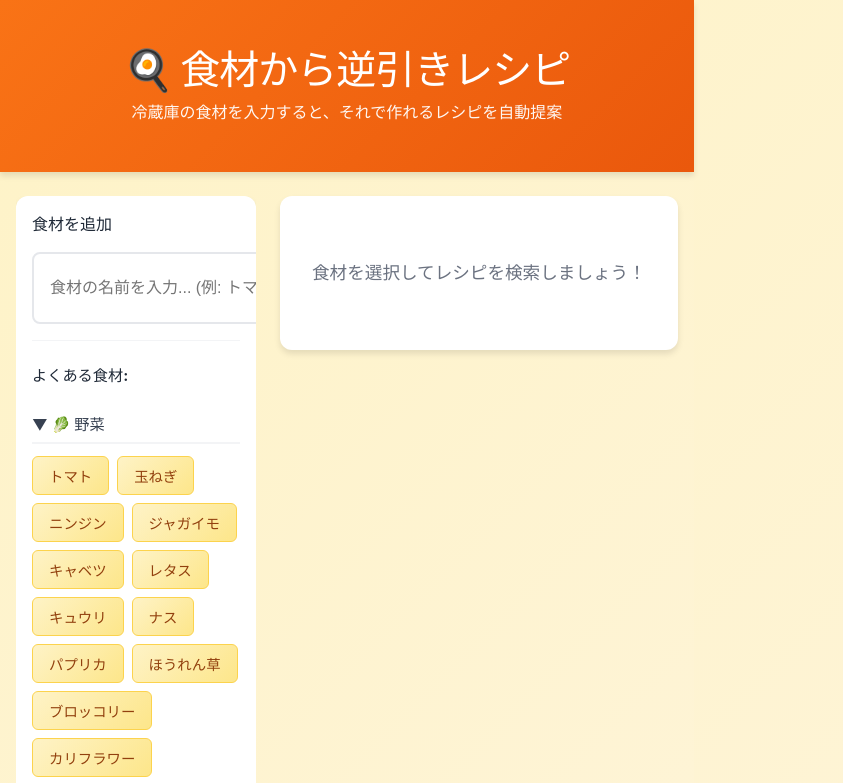
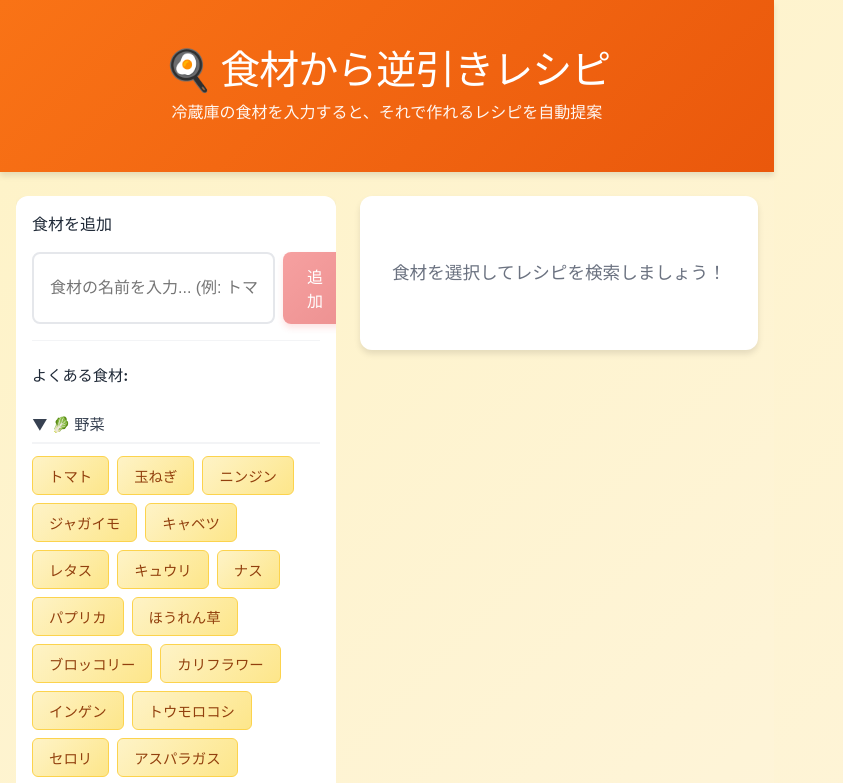
Before and after one commit to marutaniiine/recipe-finder, a React app in the folder app/: page / in a window 1280 px wide. Shown: the top 783 px of the page, without its empty margins (0-843 px from the left). Built offline with nearby package versions, Linux system fonts and the light colour scheme; the HTML template or start-up script is replaced by a standard one.

Commit message:
Fix left sidebar width: increase from 240px to 320px for better button layout

```diff
--- a/app/src/App.css
+++ b/app/src/App.css
@@ -60,10 +60,10 @@ body {
   height: fit-content;
   position: sticky;
   top: 2rem;
-  flex: 0 0 240px;
-  width: 240px;
-  min-width: 240px;
-  max-width: 240px;
+  flex: 0 0 320px;
+  width: 320px;
+  min-width: 320px;
+  max-width: 320px;
   overflow-x: hidden;
 }
 
```
